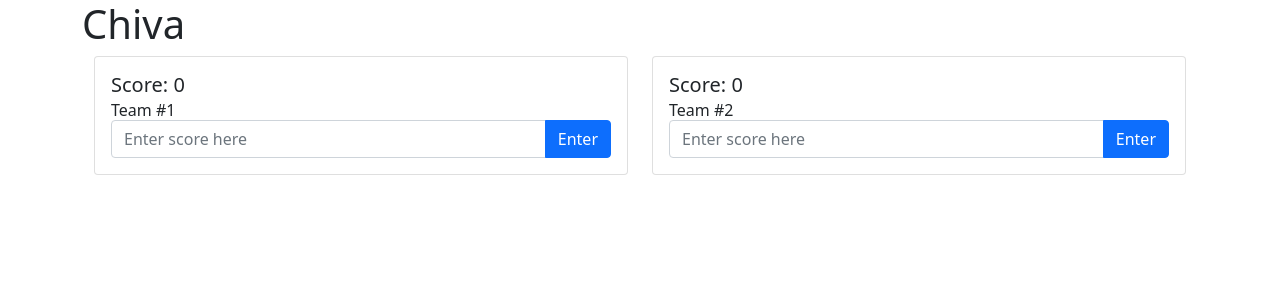
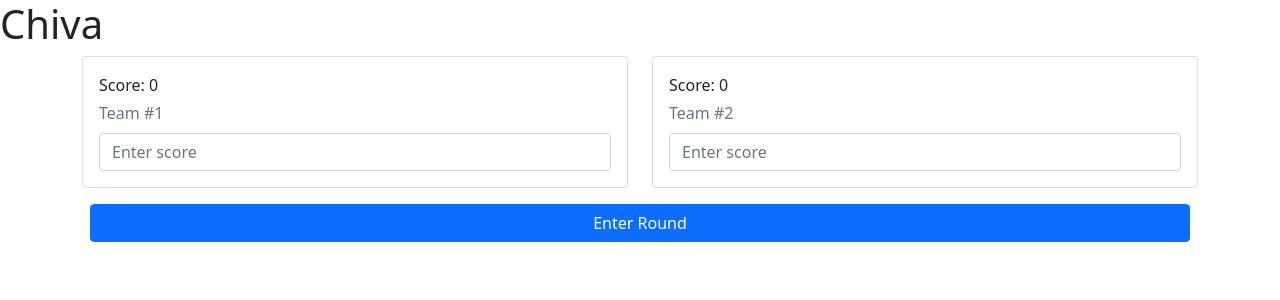
Before and after one commit to wlaboy/Chiva, a React (Vite) app: page / in a window 1280 px wide. Shown: the top 300 px of the page. Built offline with nearby package versions, Linux system fonts and the light colour scheme.

Commit message:
Removed React-Bootstrap since it is no longer needed with Bootstrap 5. Updated Scoreboard and Team components to have only one button to update the scores.

```diff
--- a/package.json
+++ b/package.json
@@ -8,12 +8,10 @@
     "preview": "vite preview"
   },
   "dependencies": {
+    "@popperjs/core": "^2.11.5",
     "bootstrap": "^5.1.3",
     "react": "^18.0.0",
-    "react-bootstrap": "^2.4.0",
-    "react-dom": "^18.0.0",
-    "react-redux": "^8.0.2",
-    "react-router-dom": "6"
+    "react-dom": "^18.0.0"
   },
   "devDependencies": {
     "@types/react": "^18.0.0",
--- a/src/App.tsx
+++ b/src/App.tsx
@@ -1,13 +1,12 @@
-import { Container } from "react-bootstrap";
 import Scoreboard from "./components/Scoreboard";
 import "bootstrap/dist/css/bootstrap.min.css";
 
 function App() {
   return (
-    <Container>
+    <>
       <h1>Chiva</h1>
       <Scoreboard />
-    </Container>
+    </>
   );
 }
 
--- a/src/components/Scoreboard.tsx
+++ b/src/components/Scoreboard.tsx
@@ -1,6 +1,4 @@
 import { useState } from "react";
-import { Col, Container, Row } from "react-bootstrap";
-import { Prizes } from "../models/prizes";
 import Team from "./Team";
 
 interface ITeam {
@@ -10,75 +8,33 @@ interface ITeam {
 
 function Scoreboard() {
   const [handsPlayed, setHandsPlayed] = useState<number>(0);
-
   const [teamOne, setTeamOne] = useState<ITeam>({
     name: "Team #1",
     score: 0,
   });
-
   const [teamTwo, setTeamTwo] = useState<ITeam>({
     name: "Team #2",
     score: 0,
   });
 
-  const handleTeamOneScoreUpdate = (newScore: number) => {
-    let newScoreWithPrize = addPrizeToNewScore(newScore, handsPlayed);
-    let updatedScore = newScoreWithPrize + teamOne.score;
-    setTeamOne({ ...teamOne, score: updatedScore });
-  };
-
-  const addPrizeToNewScore = (
-    newScore: number,
-    handsPlayed: number
-  ): number => {
-    let updatedScore: number = 0;
-
-    switch (handsPlayed) {
-      case 0:
-        updatedScore = newScore + Prizes.FirstPrize;
-        setHandsPlayed((handsPlayed += 1));
-        break;
-      case 1:
-        updatedScore = newScore + Prizes.SecondPrize;
-        setHandsPlayed((handsPlayed += 1));
-        break;
-      case 2:
-        updatedScore = newScore + Prizes.ThirdPrize;
-        setHandsPlayed((handsPlayed += 1));
-        break;
-      case 3:
-        updatedScore = newScore + Prizes.FourthPrize;
-        setHandsPlayed((handsPlayed += 1));
-        break;
-      default:
-        updatedScore += newScore;
-        break;
-    }
-
-    return updatedScore;
-  };
+  const updateScore = () => {};
 
   return (
-    <Container fluid="md">
-      <Row>
-        <Col>
-          <Team
-            name={teamOne.name}
-            score={teamOne.score}
-            onScoreUpdate={handleTeamOneScoreUpdate}
-          />
-        </Col>
-        <Col>
-          <Team
-            name={teamTwo.name}
-            score={teamTwo.score}
-            onScoreUpdate={function (newScore: number): void {
-              throw new Error("Function not implemented.");
-            }}
-          />
-        </Col>
-      </Row>
-    </Container>
+    <div className="container">
+      <div className="row">
+        <div className="col">
+          <Team name={teamOne.name} score={teamOne.score} />
+        </div>
+        <div className="col">
+          <Team name={teamTwo.name} score={teamTwo.score} />
+        </div>
+      </div>
+      <div className="row m-2 pt-2">
+        <button className="btn btn-primary" onClick={updateScore}>
+          Enter Round
+        </button>
+      </div>
+    </div>
   );
 }
 
--- a/src/components/Team.tsx
+++ b/src/components/Team.tsx
@@ -1,29 +1,23 @@
-import { Button, Card, InputGroup } from "react-bootstrap";
-
 interface Props {
   name: string;
   score: number;
-  onScoreUpdate: (newScore: number) => void;
 }
 
-function Team({ name, score, onScoreUpdate }: Props) {
+function Team({ name, score }: Props) {
   return (
-    <Card>
-      <Card.Body>
-        <Card.Title>
+    <div className="card">
+      <div className="card-body">
+        <p className="card-title">
           Score: <span>{score}</span>
-        </Card.Title>
-        <Card.Subtitle>{name}</Card.Subtitle>
-        <InputGroup>
-          <input
-            className="form-control"
-            type="number"
-            placeholder="Enter score here"
-          />
-          <Button>Enter</Button>
-        </InputGroup>
-      </Card.Body>
-    </Card>
+        </p>
+        <p className="card-subtitle text-muted mb-2">{name}</p>
+        <input
+          className="form-control"
+          type="number"
+          placeholder="Enter score"
+        />
+      </div>
+    </div>
   );
 }
 
```
Also changed, not shown: 1 other file (tests, documents, lock files or other folders).
